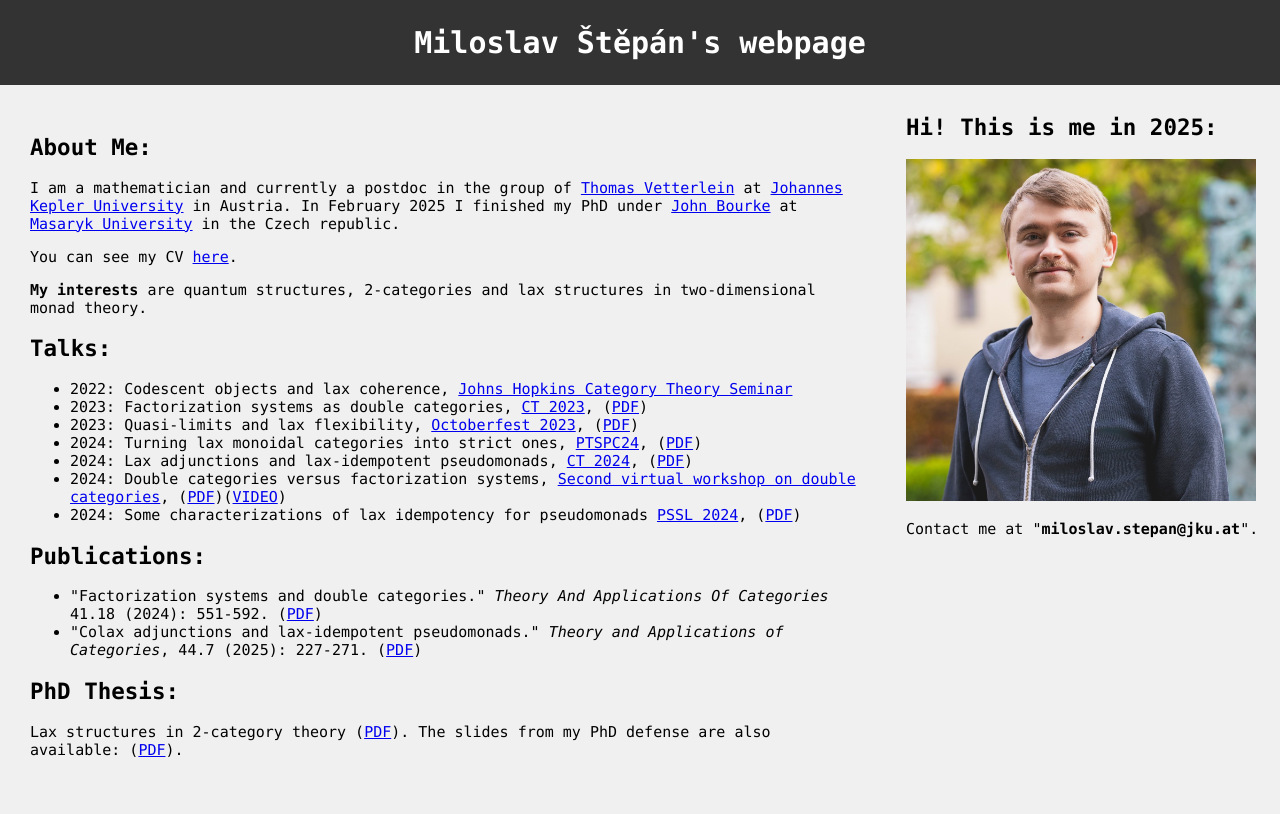
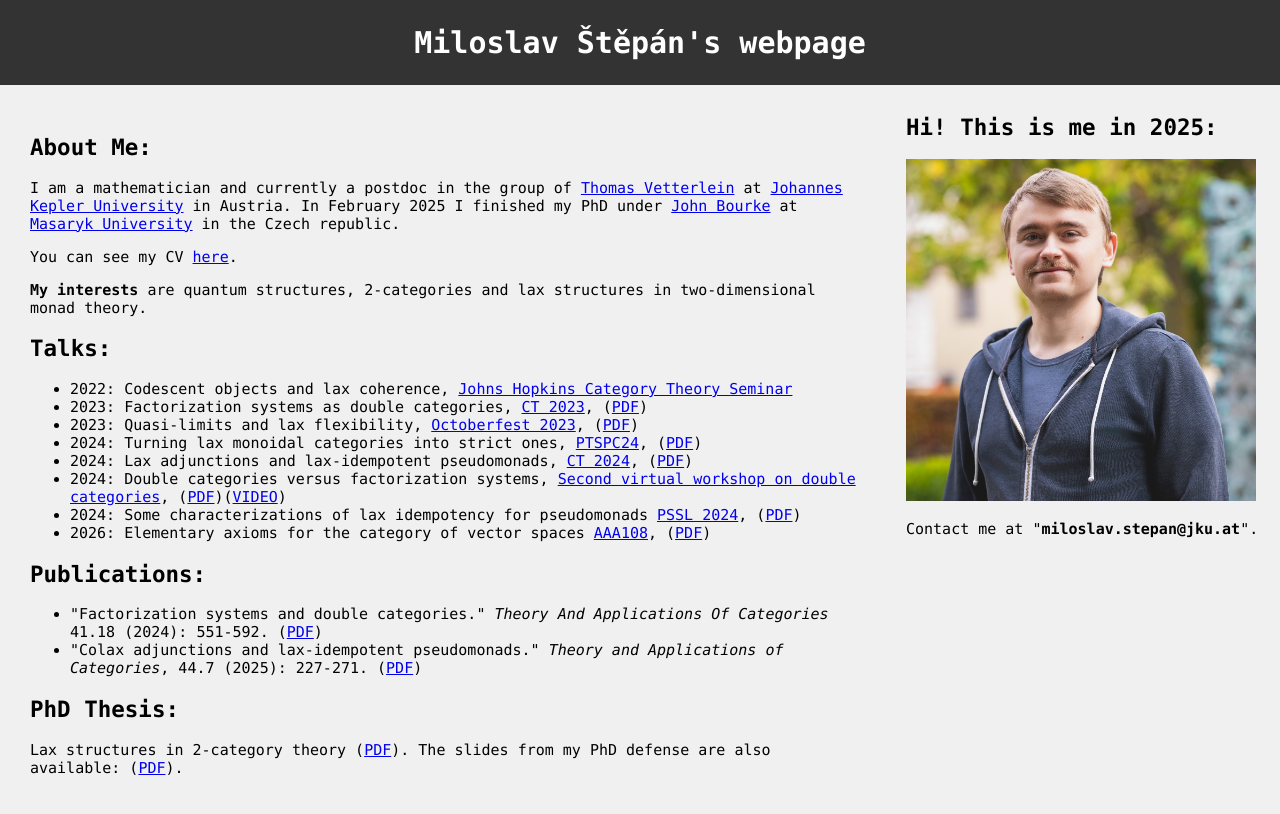
Before and after one commit to MiloslavStepan/MiloslavStepan.github.io, a Jekyll site: the page built from README.md, in a window 1280 px wide. Shown: the top 814 px of the page. Built offline with Jekyll 4.4.1, drawn with Linux system fonts in a browser that asks for light colours; our own code applies the rules of GitHub Pages for plain Markdown files.

Commit message:
Update home.html

```diff
--- a/_layouts/home.html
+++ b/_layouts/home.html
@@ -79,6 +79,7 @@
 		<li>2024: Lax adjunctions and lax-idempotent pseudomonads, <a href="https://www.usc.gal/regaca/ct2024/">CT 2024</a>, (<a href="Files/2024.06%20CT24%20Slides.pdf">PDF</a>)</li>
 		<li>2024: Double categories versus factorization systems, <a href="https://bryceclarke.github.io/virtual-double-categories-workshop/">Second virtual workshop on double categories</a>, (<a href="Files/2024.10.21%20VDBLW24%20Slides.pdf">PDF</a>)(<a href="https://www.youtube.com/watch?v=DntOQL8DAKA">VIDEO</a>)</li>
 		<li>2024: Some characterizations of lax idempotency for pseudomonads <a href="https://dutchcats.github.io/PSSL-2024/">PSSL 2024</a>, (<a href="Files/2024.15.11%20PSSL109%20Slides.pdf">PDF</a>)</li>
+		<li>2026: Elementary axioms for the category of vector spaces <a href="https://www.aaa108.org/home">AAA108</a>, (<a href="Files/2026.02%20AAA108%20Slides.pdf">PDF</a>)</li>
 		</ul>
 
         <h2>Publications:</h2>
```
